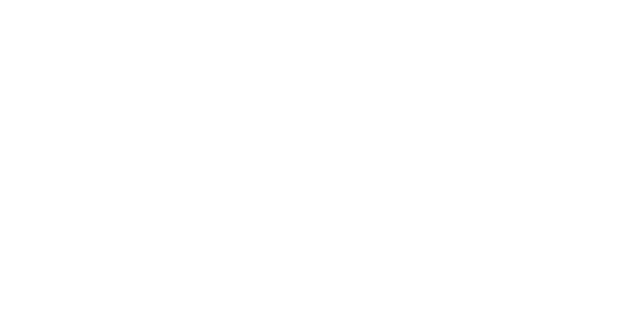
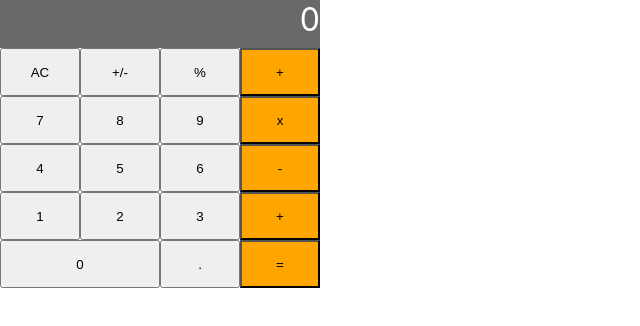
Before and after one commit to gdumani/math-magician, a React (Create React App) app: page / in a window 1280 px wide. Shown: the top 326 px of the page, without its empty margins (0-640 px from the left). Built offline with nearby package versions, Linux system fonts and the light colour scheme.

Commit message:
create UI in caculator.js and add styling

```diff
--- a/src/App.css
+++ b/src/App.css
@@ -1,39 +1,28 @@
-/* .App {
+.App {
   text-align: center;
 }
 
-.App-logo {
-  height: 40vmin;
-  pointer-events: none;
+.calc {
+  display: grid;
+  grid-template-columns: repeat(4,1fr);
+  max-width: 20rem;
+  grid-auto-rows: 3rem;
+}
+.calc span {
+  grid-column: 1/5;
+  text-align: right;
+  background-color:dimgray;
+  color: white;
+  font-size: 2rem;
+}
+.double {
+  grid-column: span 2;
 }
 
-@media (prefers-reduced-motion: no-preference) {
-  .App-logo {
-    animation: App-logo-spin infinite 20s linear;
-  }
+.colored {
+  background-color: orange;
 }
 
-.App-header {
-  background-color: #282c34;
-  min-height: 100vh;
-  display: flex;
-  flex-direction: column;
-  align-items: center;
-  justify-content: center;
-  font-size: calc(10px + 2vmin);
-  color: white;
+button {
+  cursor: pointer;
 }
-
-.App-link {
-  color: #61dafb;
-}
-
-@keyframes App-logo-spin {
-  from {
-    transform: rotate(0deg);
-  }
-
-  to {
-    transform: rotate(360deg);
-  }
-} */
--- a/src/App.js
+++ b/src/App.js
@@ -1,27 +1,10 @@
-import logo from './logo.svg';
+import Calculator from './components/calculator';
 import './App.css';
 
 function App() {
   return (
     <div className="App">
-      {/* <header className="App-header">
-        <img src={logo} className="App-logo" alt="logo" />
-        <p>
-          Edit
-          {' '}
-          <code>src/App.js</code>
-          {' '}
-          and save to reload.
-        </p>
-        <a
-          className="App-link"
-          href="https://reactjs.org"
-          target="_blank"
-          rel="noopener noreferrer"
-        >
-          Learn React
-        </a>
-      </header> */}
+      <Calculator />
     </div>
   );
 }
--- a/src/components/calculator.js
+++ b/src/components/calculator.js
@@ -0,0 +1,36 @@
+import React from 'react';
+
+export default class Calculator extends React.Component {
+  constructor(props) {
+    super(props);
+    this.state = { display: 0 };
+  }
+
+  render() {
+    const { display } = this.state;
+    return (
+      <div className="calc">
+        <span>{display}</span>
+        <button type="button">AC</button>
+        <button type="button">+/-</button>
+        <button type="button">%</button>
+        <button type="button" className="colored">+</button>
+        <button type="button">7</button>
+        <button type="button">8</button>
+        <button type="button">9</button>
+        <button type="button" className="colored">x</button>
+        <button type="button">4</button>
+        <button type="button">5</button>
+        <button type="button">6</button>
+        <button type="button" className="colored">-</button>
+        <button type="button">1</button>
+        <button type="button">2</button>
+        <button type="button">3</button>
+        <button type="button" className="colored">+</button>
+        <button type="button" className="double">0</button>
+        <button type="button">.</button>
+        <button type="button" className="colored">=</button>
+      </div>
+    );
+  }
+}
```
